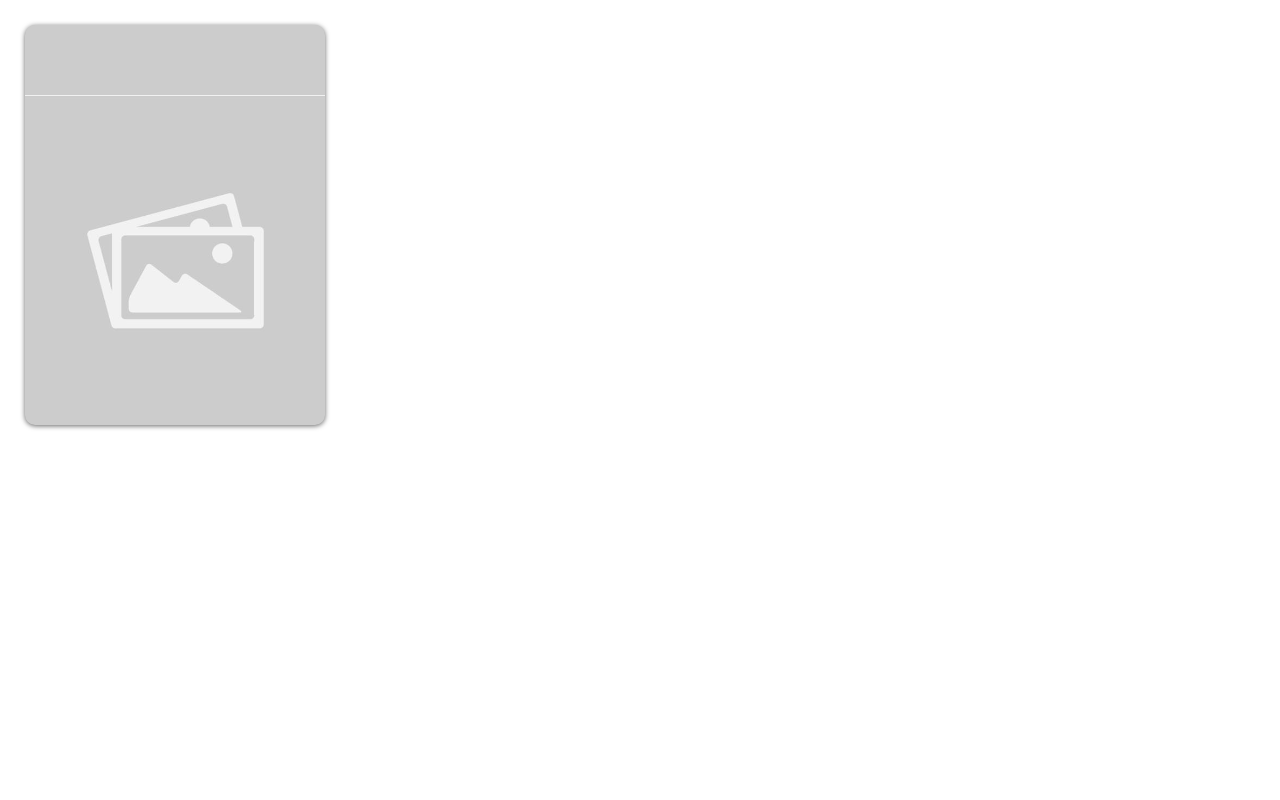
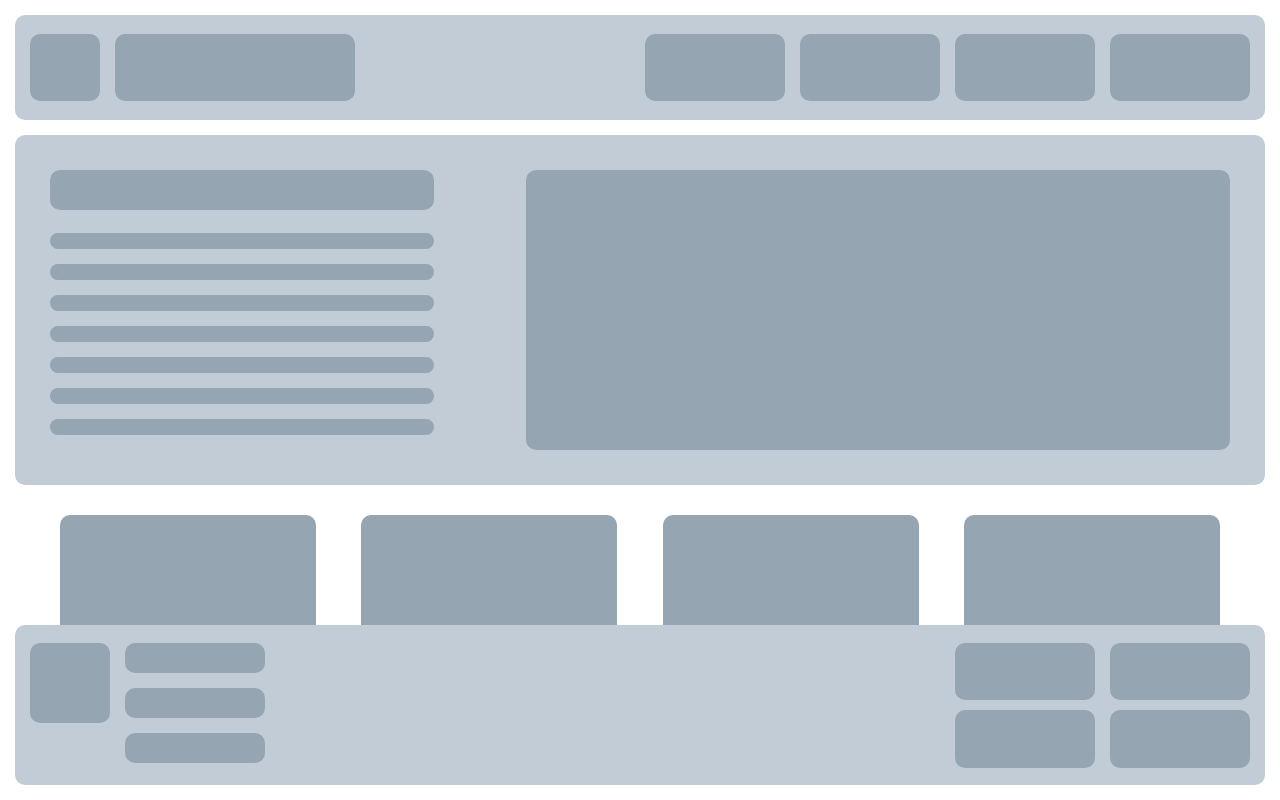
Before and after one commit to flokleiser/webtechnologies_fs25, a website: page pages/wednesday/index.html in a window 1280 px wide. Drawn offline with Linux system fonts and the light colour scheme.

Commit message:
exercise wednesday

```diff
--- a/pages/wednesday/index.html
+++ b/pages/wednesday/index.html
@@ -4,17 +4,86 @@
     <meta charset="UTF-8">
     <meta name="viewport" content="width=device-width, initial-scale=1.0">
     <title>HTML Test Flo</title>
-    <!-- <link rel="stylesheet" href="style.css"> -->
-    <link rel="stylesheet" href="../../css/utilities.css">
-    <link rel="stylesheet" href="../../css/style.css">
+    <link rel="stylesheet" href="style.css">
 
 </head>
 
 <body>
 
-    <div class="card"></div>
+    <div style="display:flex; flex-direction: column; ">
 
-    <script src="index.js"></script>
+        <section class="navbar">
+            <div class="navbar-right">
+                <div class="navbar-item" style="width:70px"> </div>
+                <div class="navbar-item" style="width:240px"> </div>
+            </div>
+
+            <div class="navbar-left">
+                <div class="navbar-item" style="width:140px"> </div>
+                <div class="navbar-item" style="width:140px"> </div>
+                <div class="navbar-item" style="width:140px"> </div>
+                <div class="navbar-item" style="width:140px"> </div>
+            </div>
+        </section>
+
+        <section class="content">
+            <div class="content-left">
+                <div class="content-item1" style="width:30vw"> </div>
+
+
+                <div class="content-div1">
+                        <div class="content-item2" style="width:30vw"> </div>
+                        <div class="content-item2" style="width:30vw"> </div>
+                        <div class="content-item2" style="width:30vw"> </div>
+                        <div class="content-item2" style="width:30vw"> </div>
+                        <div class="content-item2" style="width:30vw"> </div>
+                        <div class="content-item2" style="width:30vw"> </div>
+                        <div class="content-item2" style="width:30vw"> </div>
+                </div>
+            </div>
+
+            <div class="content-right">
+                <div class="content-item1" style="width:55vw; height:100%"> </div>
+            </div>
+        </section>
+
+        <section class="card-container">
+            <div class="card"></div>
+            <div class="card"></div>
+            <div class="card"></div>
+            <div class="card"></div>
+        </section>
+
+        <section class="footer">
+            <div class="footer-left">
+                <div class="footer-item1" style="width:80px"> </div>
+
+                <div class="footer-div1">
+                    <div class="footer-item2" style="width:140px"> </div>
+                    <div class="footer-item2" style="width:140px"> </div>
+                    <div class="footer-item2" style="width:140px"> </div>
+                </div>
+
+            </div>
+
+            <div class="footer-right">
+                    <div class="footer-div1" style="justify-content:space-between">
+                        <div class="footer-item3" style="width:140px"> </div>
+                        <div class="footer-item3" style="width:140px"> </div>
+                    </div>
+
+                    <div class="footer-div1" style="justify-content:space-between">
+                        <div class="footer-item3" style="width:140px"> </div>
+                        <div class="footer-item3" style="width:140px"> </div>
+                    </div>
+
+            </div>
+
+
+
+        </section>
+
+    </div>
 
 </body>
 
--- a/pages/wednesday/index.js
+++ /dev/null
@@ -1,41 +0,0 @@
-"use strict";
-window.addEventListener("click", () => {
-    console.log("test");
-});
-window.addEventListener("load", () => {
-    const test_card = document.querySelector(".card");
-    if (!test_card) {
-        console.error("Card element not found");
-        throw new Error("Card element not found");
-    }
-    let test_bounds;
-    function rotateToMouse(e) {
-        const mouseX = e.clientX;
-        const mouseY = e.clientY;
-        const leftX = mouseX - test_bounds.x;
-        const topY = mouseY - test_bounds.y;
-        const center = {
-            x: leftX - test_bounds.width / 2,
-            y: topY - test_bounds.height / 2,
-        };
-        const distance = Math.sqrt(Math.pow(center.x, 2) + Math.pow(center.y, 2));
-        test_card.style.transform = `
-            scale3d(1.03, 1.03, 1.03)
-            rotate3d(
-              ${center.y / 100},
-              ${-center.x / 100},
-              0,
-              ${Math.log(distance) * 2}deg
-            )
-          `;
-    }
-    test_card.addEventListener("mouseenter", () => {
-        test_bounds = test_card.getBoundingClientRect();
-        document.addEventListener("mousemove", rotateToMouse);
-    });
-    test_card.addEventListener("mouseleave", () => {
-        document.removeEventListener("mousemove", rotateToMouse);
-        test_card.style.transform = "";
-        test_card.style.background = "";
-    });
-});
--- /dev/null
+++ b/pages/wednesday/style.css
@@ -0,0 +1,138 @@
+body {
+    margin:15px;
+}
+
+.navbar {
+    background-color: #C2CCD6;
+    border-radius: 10px;;
+    height:75px;
+    display:flex;
+    align-items: center;
+    justify-content: space-between;
+    padding:15px;
+
+}
+
+.navbar-right,
+.navbar-left {
+    display: flex;
+    width:auto;
+    height:90%;
+    gap:15px;
+}
+
+
+.navbar-item {
+    background-color: #96A5B2;
+    border-radius: 10px;
+}
+
+.content {
+    background-color: #C2CCD6;
+    border-radius: 10px;
+    padding:35px;
+    margin-top:15px;
+    margin-bottom:15px;
+    display:flex;
+    align-items: flex-start;
+    justify-content: space-between;
+    height: 35vh;
+}
+
+.content-right,
+.content-left {
+
+    display: flex;
+    flex-direction: column;
+    justify-content: space-between;
+    height: 100%;
+}
+
+.card {
+   background-color: #96A5B2;
+    border-radius: 10px;
+    height:20vh;
+    width:20vw;
+    /* width:100px; */
+}
+
+.card-container {
+    display: flex;
+    flex-direction: row;
+    justify-content: space-evenly;
+    /* height: 100%; */
+    height:fill;
+    margin-top:15px;
+    margin-bottom:15px;
+}
+
+
+.content-div1 {
+    display: flex;
+    flex-direction: column;
+    justify-content: flex-start;
+    align-items: start;
+}
+
+.content-item1 {
+    background-color: #96A5B2;
+    border-radius: 10px;
+    height:5vh;
+}
+
+.content-item2 {
+    background-color: #96A5B2;
+    border-radius: 10px;
+    height:2vh;
+    margin-bottom:15px;
+}
+
+.footer {
+    background-color: #C2CCD6;
+    position:fixed;
+    bottom:15px;
+    left:15px;
+    right:15px;
+    padding-top:10px;
+    border-radius: 10px;
+    height:150px;
+    display:flex;
+    align-items: center;
+    justify-content: space-between;
+}
+
+.footer-right,
+.footer-left {
+    display: flex;
+    width:auto;
+    height:90%;
+    gap:15px;
+    padding: 0 15px;
+}
+
+.footer-div1 {
+    display: flex;
+    flex-direction: column;
+    justify-content: flex-start;
+    align-items: start;
+}
+
+
+.footer-item1 {
+    background-color: #96A5B2;
+    border-radius: 10px;
+    height:80px;
+}
+.footer-item2 {
+    background-color: #96A5B2;
+    border-radius: 10px;
+    height:30px;
+    margin-bottom:15px;
+
+}
+.footer-item3 {
+    background-color: #96A5B2;
+    border-radius: 10px;
+    height:60px;
+    margin-bottom:10px;
+}
```
Also changed, not shown: pages/wednesday/index.ts (deleted, +0 -46 lines), pages/wednesday/reference.png (added), pages/wednesday/replica.png (added).
